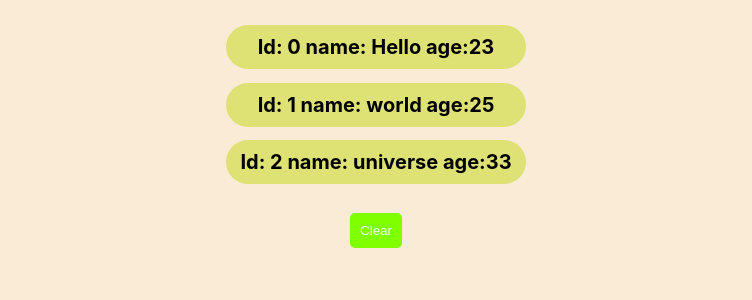
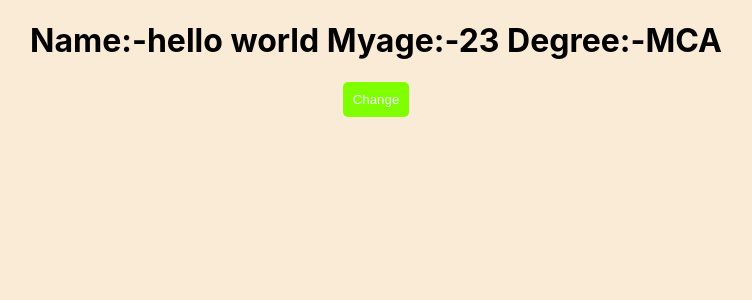
Before and after one commit to kausik11/React-hook-practice, a React (Create React App) app: page / in a window 1280 px wide. Shown: the top 300 px of the page, without its empty margins (264-1016 px from the left). Built offline with nearby package versions, Linux system fonts and the light colour scheme.

Commit message:
spread operator

```diff
--- a/src/App.js
+++ b/src/App.js
@@ -1,12 +1,14 @@
 import './App.css';
 // import First from'./Component/First.js';
 import UseStateArray from './Component/UseStateArray.js';
+import UseStatewithObj from './Component/UseStatewithObj.js';
 
 function App() {
   return (
     <div className='App'>
       {/* <First /> */}
-      <UseStateArray/>
+      {/* <UseStateArray/> */}
+      <UseStatewithObj />
     </div>
   );
 }
--- a/src/Component/UseStateArray.js
+++ b/src/Component/UseStateArray.js
@@ -11,6 +11,7 @@ function UseStateArray() {
         {id :1,myname:'world',age:25},
         {id :2, myname:'universe', age:'33'}
     ]
+
 
 
 
--- /dev/null
+++ b/src/Component/UseStatewithObj.js
@@ -0,0 +1,26 @@
+import React, { useState } from 'react'
+
+function UseStatewithObj() {
+
+     const obj = {
+        myName : 'hello world',
+        myAge : 23,
+        degree : 'MCA',
+        location: 'Kolkata'
+     }
+     const[myObj, setMyobj] = useState(obj);
+
+     const change= ()=>{
+        setMyobj({...myObj, myName : 'kausik saha'});
+     }
+
+  return (
+    <div>
+    {/* Spread Operator */}
+      <h1>Name:-{myObj.myName} Myage:-{myObj.myAge} Degree:-{myObj.degree}</h1>
+      <button onClick={change}>Change</button>
+    </div>
+  )
+}
+
+export default UseStatewithObj
```
